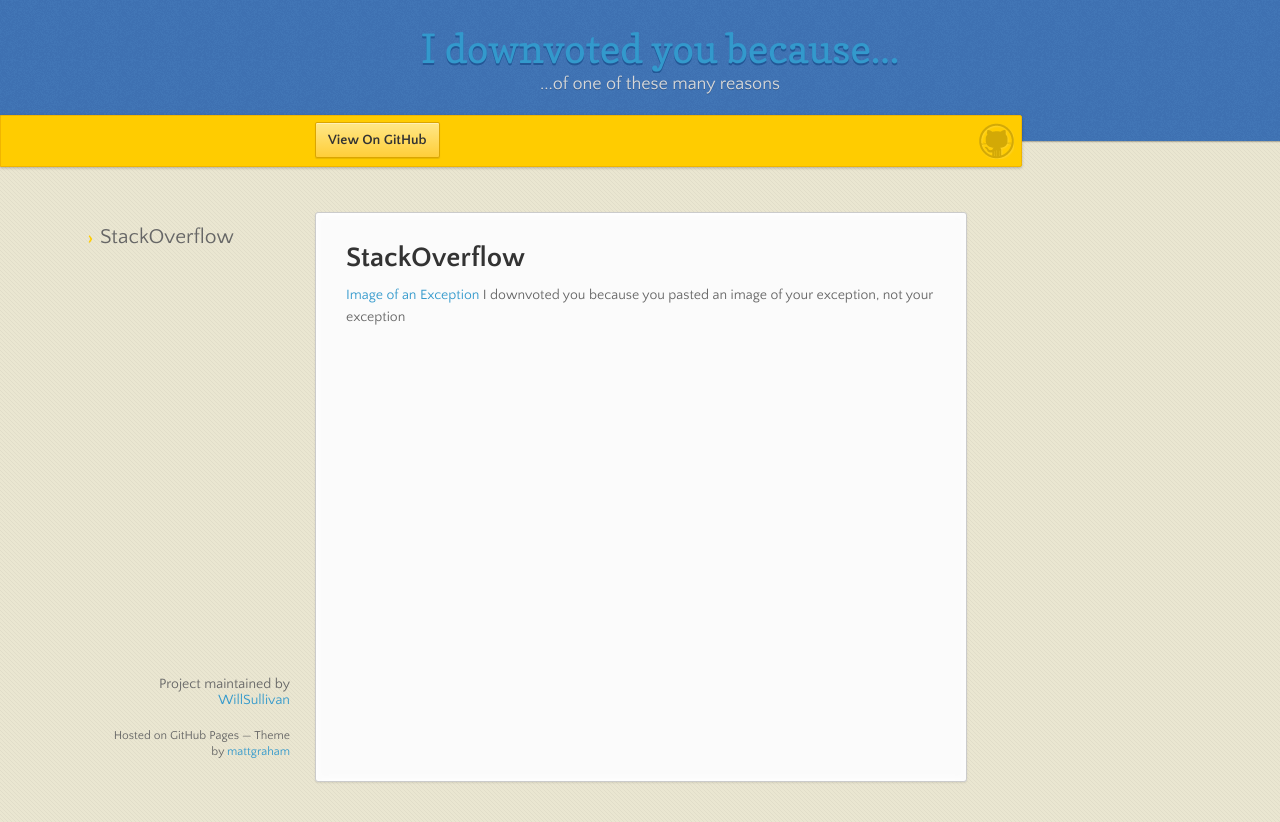
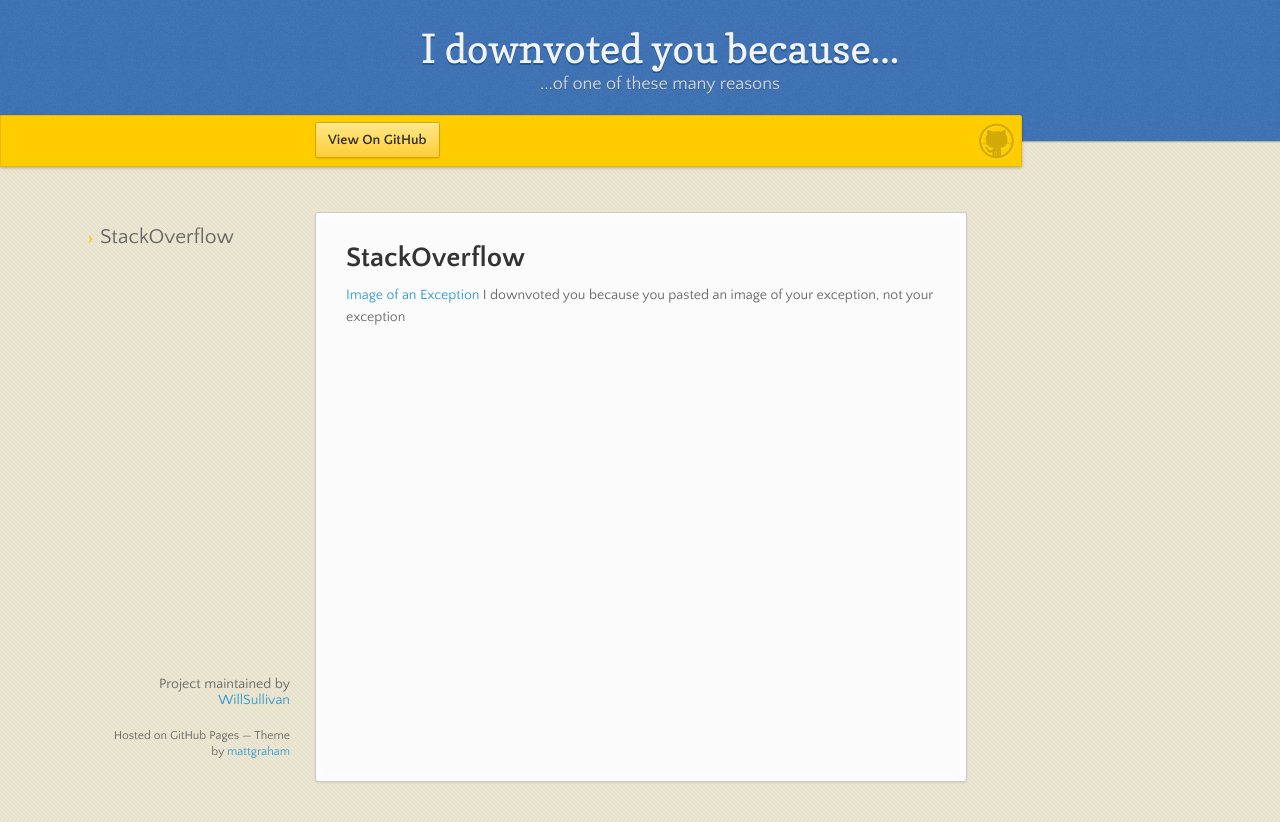
Before and after one commit to WillSullivan/IDownvotedYouBecause, a plain HTML site: page AllTheReasons.html in a window 1280 px wide. Drawn offline with nearby package versions, Linux system fonts and the light colour scheme.

Commit message:
Removing link from header

```diff
--- a/AllTheReasons.html
+++ b/AllTheReasons.html
@@ -15,7 +15,7 @@
 </head>
 <body>
     <header>
-        <h1><a href="index">I downvoted you because...</a></h1>
+        <h1>I downvoted you because...</h1>
         <p>...of one of these many reasons</p>
     </header>
     <div id="banner">
```
Also changed, not shown: ImageOfAnException.html (+1 -1 lines).
